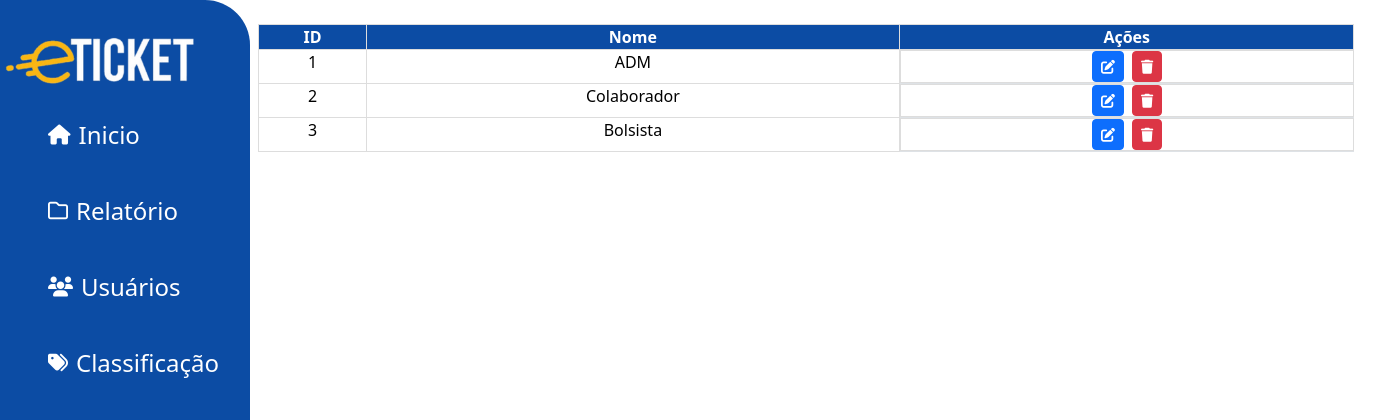
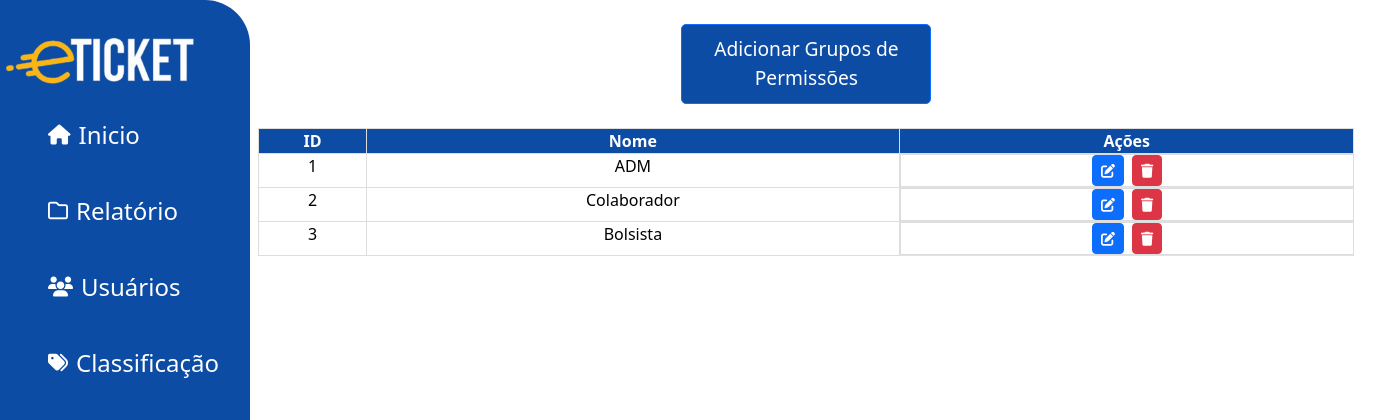
Before and after one commit to Felix-Vidal/E-Ticket, a Django app: page /manage/permissoes/ in a window 1400 px wide. Shown: the top 420 px of the page. Run offline with Django 5.2, Linux system fonts and the light colour scheme; some libraries are stand-ins or nearby versions.

Commit message:
feat: adição de botão de cadastro de Grupos de Permissões

```diff
--- a/ETicketApp/templates/ETicketApp/pages/manager/permissoes.html
+++ b/ETicketApp/templates/ETicketApp/pages/manager/permissoes.html
@@ -7,6 +7,9 @@
 
 <div class="container">
 <div id="classificacao-container" class="container mt-4" >
+    <div class="text-center">
+        <a href="{% url 'adicionar_permissoes' %}" id="classificacao-add-button" class="btn btn-primary mb-4">Adicionar Grupos de Permissões</a>
+    </div>
     <div class="table-responsive">
         <table id="classificacao-tabela" class="table table-bordered table-hover text-center table-sm">
             <thead class="thead-dark">
```
